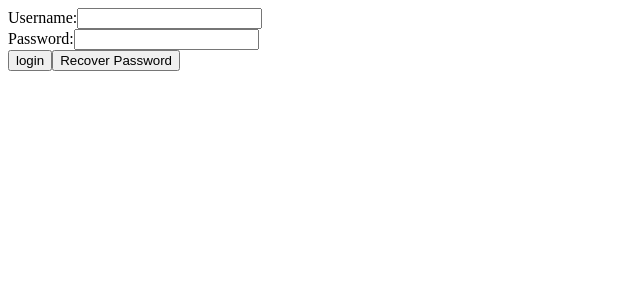
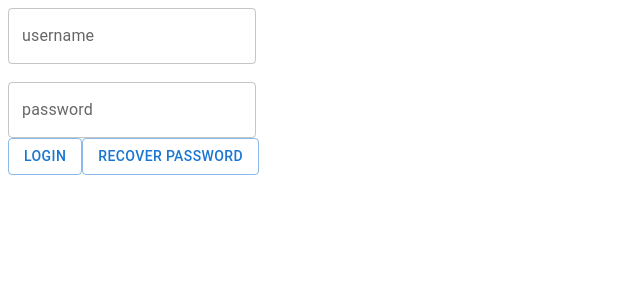
Before and after one commit to markopolo139/Project-Planner-Frontend, a React (Create React App) app: page / in a window 1280 px wide. Shown: the top 300 px of the page, without its empty margins (0-640 px from the left). Built offline with nearby package versions, Linux system fonts and the light colour scheme; no server answers.

Commit message:
feat(components): finish erroPopUp and login page

```diff
--- a/package.json
+++ b/package.json
@@ -24,7 +24,8 @@
     "web-vitals": "^2.1.4",
     "firebase": "^10.3.0",
     "sass": "^1.64.2",
-    "node-sass": "^9.0.0"
+    "node-sass": "^9.0.0",
+    "reactjs-popup": "^2.0.6"
   },
   "scripts": {
     "start": "react-scripts start",
--- a/src/components/App.tsx
+++ b/src/components/App.tsx
@@ -1,16 +1,33 @@
 import React, {useState} from 'react';
-import {getAppToken} from "../configuration/firebase";
 import {Outlet} from "react-router-dom";
 import LoginPage from "./LoginPage";
+import {useAuthenticateMutation} from "../api/AuthApi";
+import {CircularProgress} from "@mui/material";
+import {useAppDispatch, useAppSelector} from "../configuration/StoreHooks";
+import {selectJwtToken, set} from "../slices/JwtTokenSlice";
+import PasswordRecoveryPage from "./PasswordRecoveryPage";
+import ErrorPopUp from "./ErrorPopUp";
 
 function App() {
-    const [isTokenFound, setTokenFound] = useState(false)
-    let token = getAppToken(setTokenFound)
-    // AuthToken and if it is set Disable loginPage and enable Outlet
+    const [
+        authenticate,
+        {data: jwtToken, error, isLoading }
+    ] = useAuthenticateMutation()
+
+    const [isPasswordRecovery, setPasswordRecovery] = useState(false)
+    const dispatch = useAppDispatch();
+    const isJwtSet = useAppSelector(selectJwtToken).length > 0;
+
+    if (jwtToken !== undefined && jwtToken.length > 0) {
+        dispatch(set(jwtToken))
+    }
+
     return (
         <div className="App">
-            <LoginPage />
-            <Outlet />
+            { error && <ErrorPopUp error={error} />}
+            { (!isPasswordRecovery && !isJwtSet) && <LoginPage authenticate={authenticate} setPasswordRecovery={setPasswordRecovery}/> }
+            { isPasswordRecovery && <PasswordRecoveryPage /> }
+            { isJwtSet && <Outlet /> }
         </div>
     );
 }
--- a/src/components/ErrorPopUp.tsx
+++ b/src/components/ErrorPopUp.tsx
@@ -1,16 +1,18 @@
 import MyError, {isMyError} from "../objects/MyError";
 import SubError from "../objects/SubError";
+import Popup from "reactjs-popup";
+import {useState} from "react";
 
 interface ErrorPopUpProps {
     error: any
 }
 
 export default function ErrorPopUp(props: ErrorPopUpProps) {
+    const [open, setOpen] = useState(true);
     let error = setUpError()
 
     function setUpError(): MyError {
-        console.log(props.error.data)
-        if (isMyError(JSON.parse(props.error.data))) {
+        if ("data" in props.error && isMyError(JSON.parse(props.error.data))) {
             return JSON.parse(props.error.data)
         }
         else {
@@ -24,19 +26,21 @@ export default function ErrorPopUp(props: ErrorPopUpProps) {
     }
 
     return (
-        <div>
-            <p>Suggested Action: {error.suggestedAction}</p>
-            <p>Error Message: {error.errorMessage}</p>
-            <p>Http Status: {error.httpStatus}</p>
-            <SubErrors subErrors={error.subErrors} />
-        </div>
+        <Popup open={open} closeOnDocumentClick position={"right top"}>
+            <div>
+                <p>Suggested Action: {error.suggestedAction}</p>
+                <p>Error Message: {error.errorMessage}</p>
+                <p>Http Status: {error.httpStatus}</p>
+                <SubErrors subErrors={error.subErrors}/>
+                <button onClick={() => setOpen(false)}>Close</button>
+            </div>
+        </Popup>
     )
 }
 
 interface SubErrorsProps {
     subErrors: Array<SubError>
 }
-
 function SubErrors(props: SubErrorsProps) {
     const isMoreErrors = props.subErrors.length > 0
 
@@ -48,7 +52,7 @@ function SubErrors(props: SubErrorsProps) {
         <div>
             <ul>
                 {props.subErrors.map(it => {
-                    return <li>
+                    return <li key={it.errorMessage}>
                         Message: {it.errorMessage}
                         Action: {it.suggestedAction}
                     </li>
--- a/src/components/LandingPage.tsx
+++ b/src/components/LandingPage.tsx
@@ -1,5 +1,9 @@
+import {getAppToken} from "../configuration/firebase";
+
 export default function LandingPage() {
+    getAppToken().catch()
+
     return (
-        <div/>
+        <div>TEST</div>
     )
 }
--- a/src/components/LoginPage.tsx
+++ b/src/components/LoginPage.tsx
@@ -1,5 +1,5 @@
-import LoginModel from "../objects/LoginModel";
 import {useState} from "react";
+import {Button, TextField} from "@mui/material";
 
 interface LoginProps {
     authenticate: any
@@ -9,20 +9,36 @@ interface LoginProps {
 export default function LoginPage(props: LoginProps) {
     const [username, setUsername] = useState("")
     const [password, setPassword] = useState("")
+    const [validUsername, setValidUsername] = useState(true)
+    const [validPassword, setValidPassword] = useState(true)
 
     function validateForm() {
-        if (username.length <= 0)
-            throw new Error(`Invalid form completion (username), typed ${username}`)
+        let doThrow = false
 
-        if (password.length <= 0)
-            throw new Error(`Invalid form completion (password), typed ${password}`)
+        if (username.length <= 0) {
+            setValidUsername(false)
+            doThrow = true
+        }
+
+        if (password.length <= 0) {
+            setValidPassword(false)
+            doThrow = true
+        }
+
+        if (doThrow)
+            throw new Error(`Invalid form completion`)
     }
 
     return (
         <form onSubmit={e => {
             e.preventDefault()
             try {
+
+                setValidUsername(true)
+                setValidPassword(true)
+
                 validateForm()
+
                 props.authenticate({username, password})
                 props.setPasswordRecovery(false)
             } catch (e: any) {
@@ -30,20 +46,47 @@ export default function LoginPage(props: LoginProps) {
                 alert(error.message)
             }
         }}>
-            <label>Username:</label>
-            <input type="text" onChange={e => {
-                setUsername(e.target.value.trim())
-            }}/>
+            {
+                validUsername && <TextField
+                    label="username" variant="outlined" value={username} onChange={e => {
+                    setUsername(e.target.value.trim())
+                }}/>
+            }
+            {
+                validUsername || <TextField
+                    error
+                    helperText="Username must not be blank"
+                    label="username" variant="outlined"
+                    value={username}
+                    onChange={e => {
+                        setUsername(e.target.value.trim())
+                    }}
+                />
+            }
             <br/>
-            <label>Password:</label>
-            <input type="password" onChange={e => {
-                setPassword(e.target.value.trim())
-            }}/>
             <br/>
-            <input type="submit" value="login"/>
-            <button onClick={
+            {
+                validPassword && <TextField
+                    label="password" variant="outlined" type="password" value={password} onChange={e => {
+                    setPassword(e.target.value.trim())
+                }}/>
+            }
+            {
+                validPassword || <TextField
+                    error
+                    helperText="Password must not be blank"
+                    label="password" variant="outlined" type="password"
+                    value={password}
+                    onChange={e => {
+                        setPassword(e.target.value.trim())
+                    }}
+                />
+            }
+            <br/>
+            <Button variant="outlined" type="submit">login</Button>
+            <Button variant="outlined" onClick={
                 e => props.setPasswordRecovery(true)
-            }>Recover Password</button>
+            }>Recover Password</Button>
         </form>
     )
 }
--- /dev/null
+++ b/src/components/PasswordRecoveryPage.tsx
@@ -0,0 +1,7 @@
+export default function PasswordRecoveryPage() {
+    return (
+        <div>
+            Password Recovery
+        </div>
+    )
+}
--- a/src/index.tsx
+++ b/src/index.tsx
@@ -5,6 +5,7 @@ import {store} from "./configuration/Strore";
 import {RouterProvider} from "react-router-dom";
 import {router} from "./configuration/Router";
 
+//TODO: add css later
 const root = ReactDOM.createRoot(
   document.getElementById('root') as HTMLElement
 );
```
